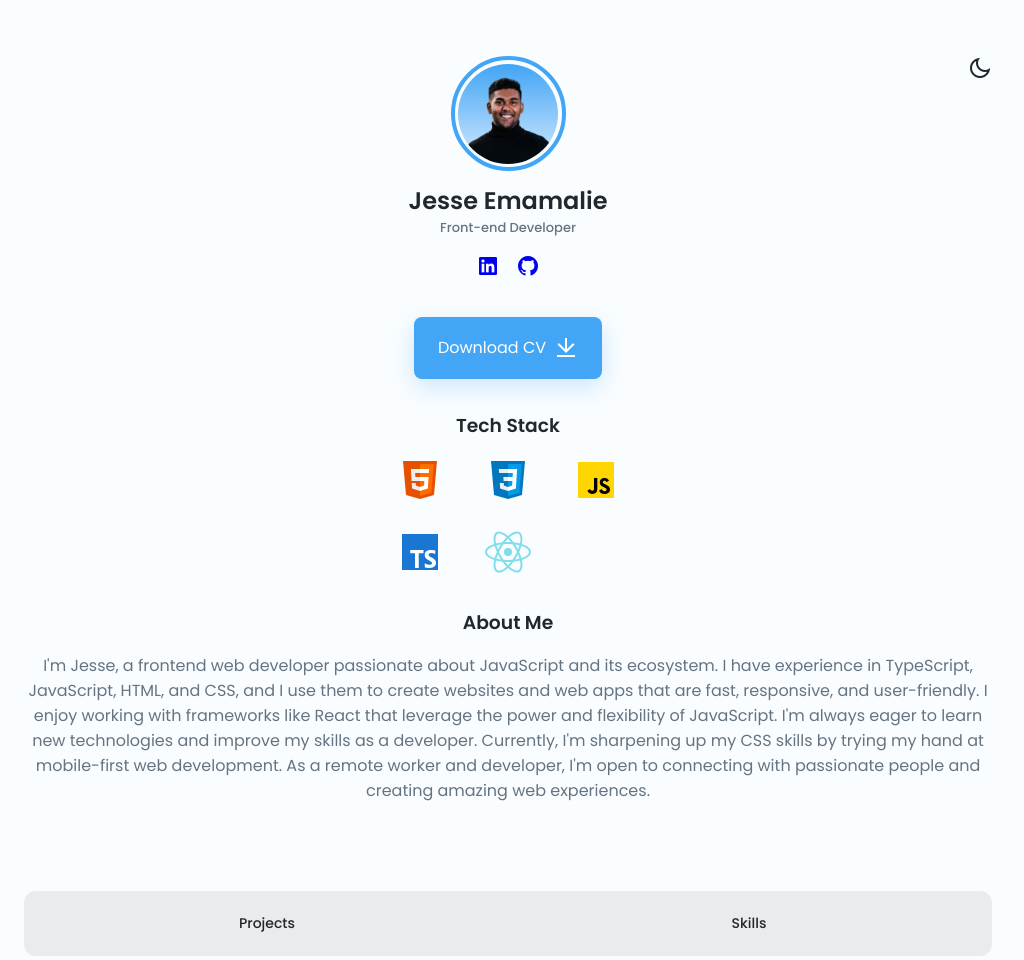
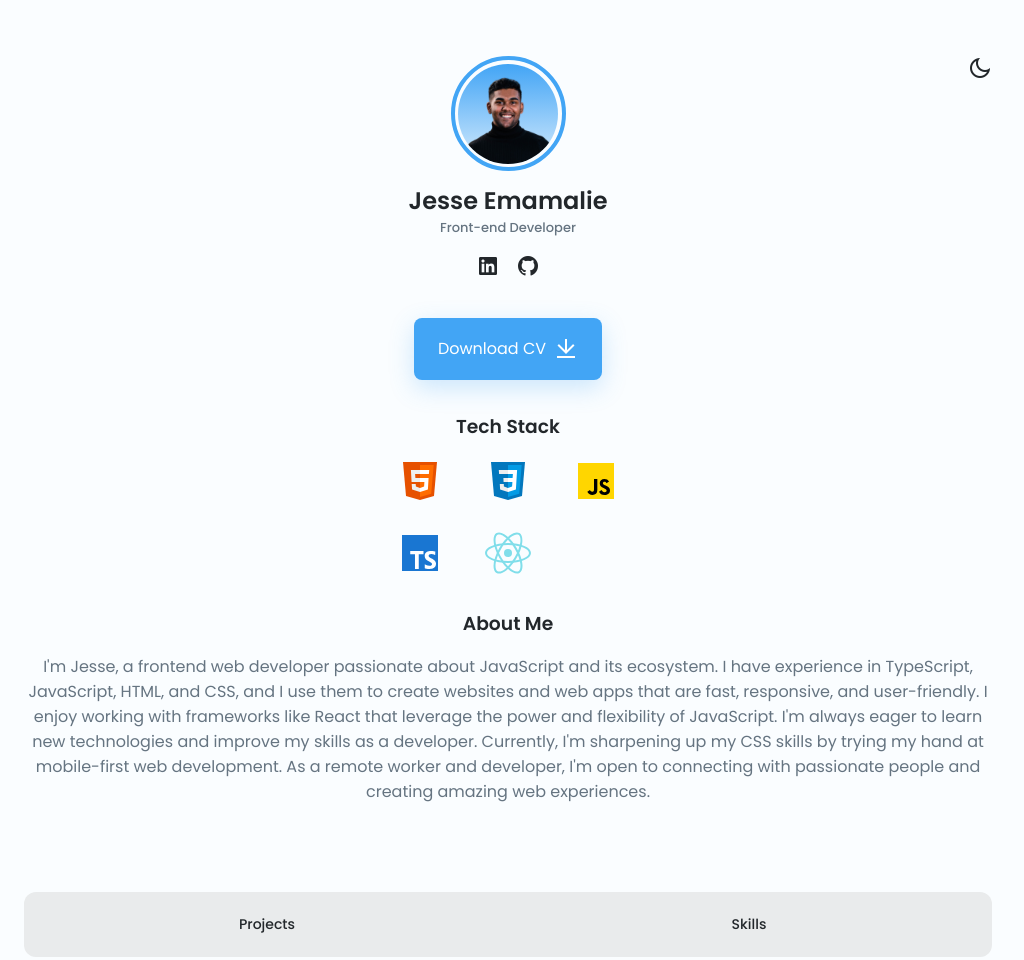
Before and after one commit to JesseETI/jesseeti.github.io, a plain HTML site: page index.html in a window 1280 px wide. Shown: the top 960 px of the page, without its empty margins (0-1024 px from the left). Drawn offline with nearby package versions, Linux system fonts and the light colour scheme.

Commit message:
fix: missing font color for social icons

```diff
--- a/css/style.css
+++ b/css/style.css
@@ -215,7 +215,7 @@ main {
 
 #socials-container a {
   font-size: 1.25rem;
-  font: var(--title-color);
+  color: var(--title-color);
   transition: 0.3s;
 }
 
--- a/scripts/main.js
+++ b/scripts/main.js
@@ -1,6 +1,6 @@
 /**
-
-Dark / Light Theme Logic */
+ * Dark / Light Theme Logic
+ */
 
 const switcher = document.getElementById("switch-theme");
 
```
